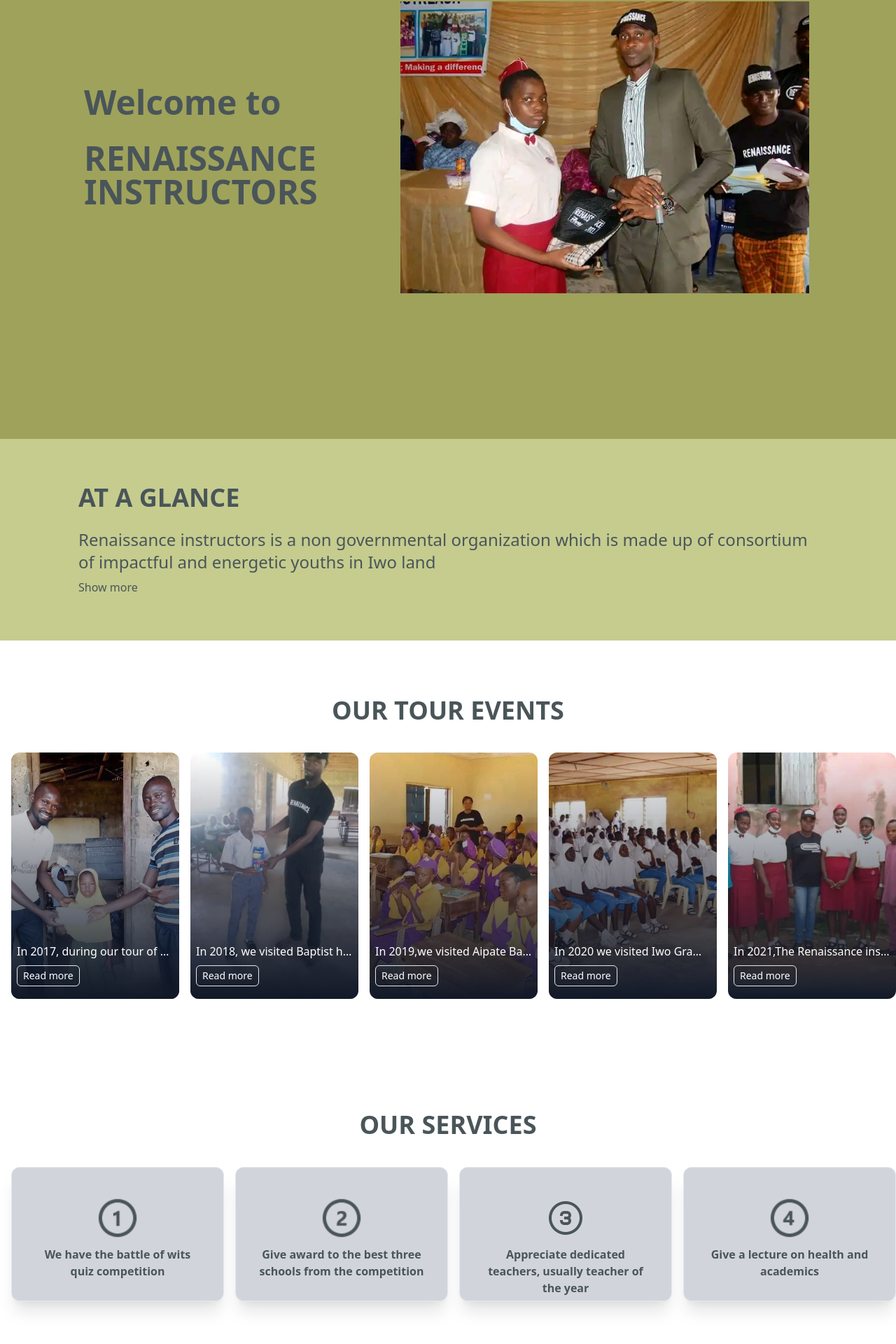
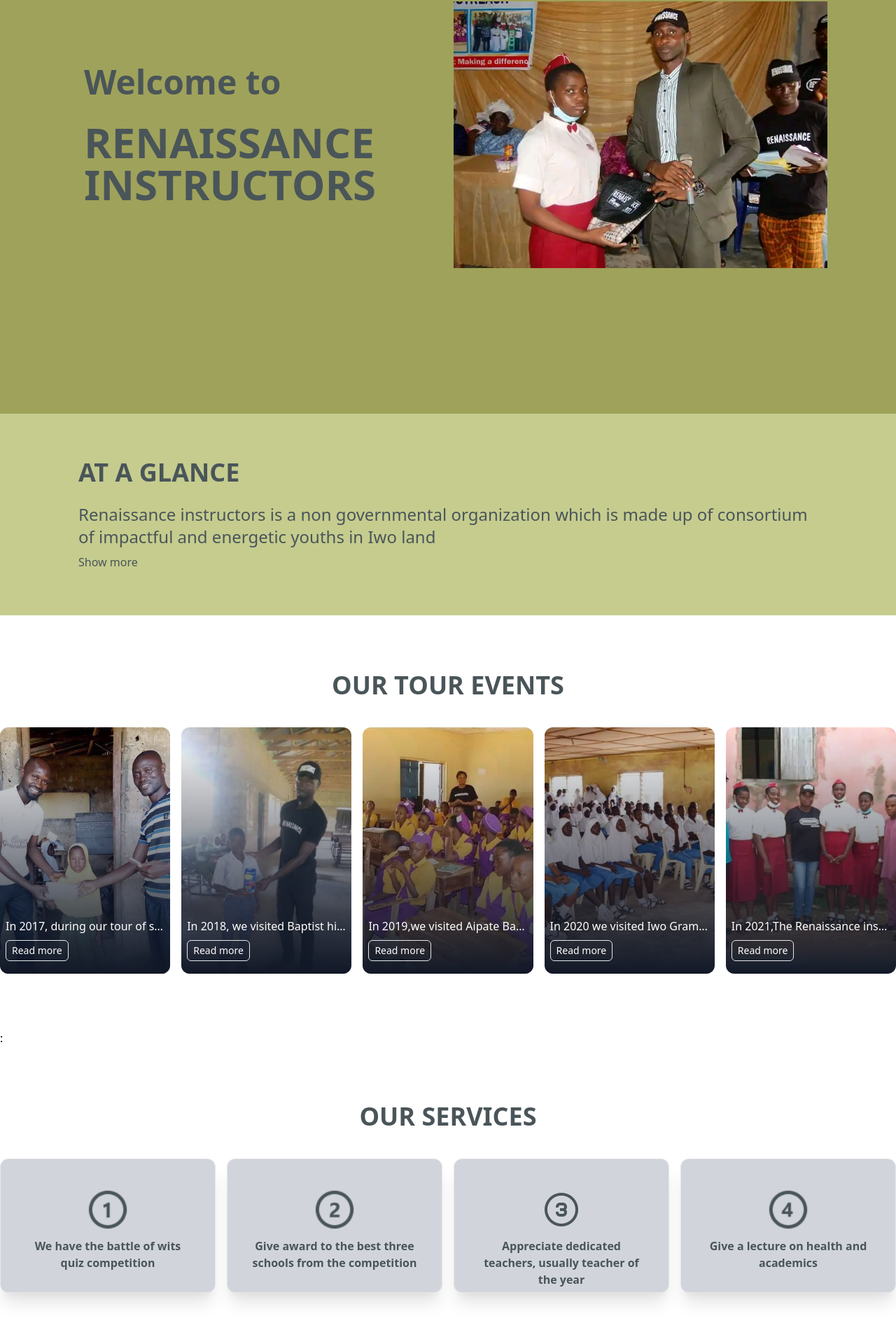
Before and after one commit to Victorakinwunmi/Login-dashboard, a Nuxt app: page / in a window 1280 px wide. Shown: the part 206-2126 px from the top of the page at 70% size. Built offline with nearby package versions, Linux system fonts and the light colour scheme.

Commit message:
i redesigned the cta in home section

```diff
--- a/components/OurServices.vue
+++ b/components/OurServices.vue
@@ -1,6 +1,6 @@
 <template>
    <div class="">
-    <div class="border mx-auto  h-48 mt-6 lg:mt-10 md:ml-4 py-10 px-8 rounded-xl bg-gray-300 shadow-xl">
+    <div class="border mx-auto  h-48 mt-6 lg:mt-10 py-10 px-8 rounded-xl bg-gray-300 shadow-xl">
         <img :src="icon" class="mx-auto w-16">
         <h1 class="text-base font-bold text-secondary-100 text-center mt-2">
         {{desc}}
--- a/components/TourEvent.vue
+++ b/components/TourEvent.vue
@@ -1,5 +1,5 @@
 <template>
-    <div class="bg-no-repeat bg-cover mb-2 lg:mb-0 bg-center ml-0 lg:ml-4 rounded-xl cursor-pointer" :style="{ backgroundRepeat: 'no-repeat' + ';', backgroundImage: 'url(' + pic + ')' } ">
+    <div class="bg-no-repeat bg-cover mb-2 lg:mb-0 bg-top rounded-xl cursor-pointer" :style="{ backgroundRepeat: 'no-repeat' + ';', backgroundImage: 'url(' + pic + ')' } ">
         <div class="relative z-0 py-44 bg-gradient-to-b from-transparent to-gray-900 rounded-xl">
             <div class="text-white absolute bottom-0 py-4 px-8 md:px-2 w-full h-24 block">
                     <div class="w-full">
--- a/pages/index.vue
+++ b/pages/index.vue
@@ -2,11 +2,13 @@
   <div class="">
       <HeaderLogoMenu/>
       <div class="block w-full lg:flex justify-between px-10 items-center pb-10 py-44 bg-primary-100 lg:py-52">
-        <div class=" max-w-md mx-auto lg:mx-0 lg:px-20 lg:w-6/12">
-          <h1 class="font-semibold text-center lg:text-left mb-8 text-3xl lg:text-5xl text-secondary-100">Welcome to </h1>
-          <h1 class="font-bold text-secondary-100 text-center w-full lg:text-left text-4xl lg:text-5xl">RENAISSANCE INSTRUCTORS</h1>
+        <div class=" max-w-md mx-auto w-full lg:mx-0 lg:px-20 lg:w-6/12">
+          <h1 class="font-semibold text-center lg:text-left mb-4 lg:mb-8 text-3xl lg:text-5xl text-secondary-100">Welcome to </h1>
+          <h1 class="font-bold text-secondary-100 text-center w-full lg:text-left text-4xl md:text-5xl lg:text-6xl">RENAISSANCE INSTRUCTORS</h1>
         </div>
-          <img :src="require('@/assets/image/img1.jpg')" class=" w-10/12 md:w-8/12 mt-4 px-2 mx-auto lg:mt-0 lg:w-6/12">
+         <div class="w-full lg:w-6/12 mt-10 lg:mt-0 ">
+           <img :src="require('@/assets/image/img1.jpg')" class="w-full mt-4 px-2 mx-auto xl:mx-0 lg:mt-0 lg:w-11/12">
+         </div>
       </div>
 
       <div class="bg-primary-200 py-16 px-4 lg:px-28 w-full" id="about">
@@ -21,17 +23,17 @@
 
       <div class=" py-10 md:py-20 px-6 md:px-0">
          <h1 class="text-secondary-100 lg:px-28 font-bold text-lg text-center mb-4 lg:mb-10 lg:text-4xl">OUR TOUR EVENTS</h1>
-         <div class="grid grid-cols-1 md:grid-cols-2 lg:grid-cols-5 lg:max-w-7xl mx-auto md:px-10 lg:px-0">
+         <div class="grid grid-cols-1 md:grid-cols-2 lg:grid-cols-5 lg:max-w-7xl mx-auto gap-4 md:px-10 lg:px-0">
            <TourEvent v-for="item in events" :key="item.id"
              :pic="item.img"
              :text="item.text"
            />
          </div>
       </div>
-
+:
       <div class="py-10 md:py-20 px-6 md:px-0">
         <h1 class="font-bold px-8 mt-6 lg:mt-0 text-center text-lg lg:text-4xl text-secondary-100">OUR SERVICES</h1>
-        <div class="grid grid-cols-1 md:grid-cols-2 lg:grid-cols-4 max-w-7xl mx-auto md:px-10 lg:px-0">
+        <div class="grid grid-cols-1 md:grid-cols-2 lg:grid-cols-4 max-w-7xl mx-auto gap-4 md:px-10 lg:px-0">
            <OurServices v-for="item in services" :key="item.id"
             :icon="item.icon"
             :desc="item.desc"
--- a/pages/projects.vue
+++ b/pages/projects.vue
@@ -2,7 +2,7 @@
   <div>
      <HeaderLogoMenu/>
       <div class="group bg-no-repeat bg-cover  " :style="{ backgroundRepeat: 'no-repeat' + ';', backgroundImage: 'url(' +  require('@/assets/image/img2.jpg')+ ')' }">
-        <div class=" bg-gradient-to-br from-primary-100 px-8 md:px-16 bg-opacity-80 lg:px-28 pt-56 pb-16 lg:pb-32 lg:pt-56">
+        <div class=" bg-gradient-to-br from-primary-100 px-8 md:px-16 bg-opacity-80 lg:px-28 pb-16 py-56 lg:py-64">
           <div class="max-w-2xl lg:max-w-4xl bg-white bg-opacity-80 lg:bg-opacity-60 rounded-xl p-10">
             <h1 class="text-2xl lg:text-5xl text-secondary-100 font-bold">Our past campaigns have enabled us to</h1>
              <p class="text-base lg:text-xl mt-6 text-secondary-100">* Promote teaching as first profession at all levels</p>
```
